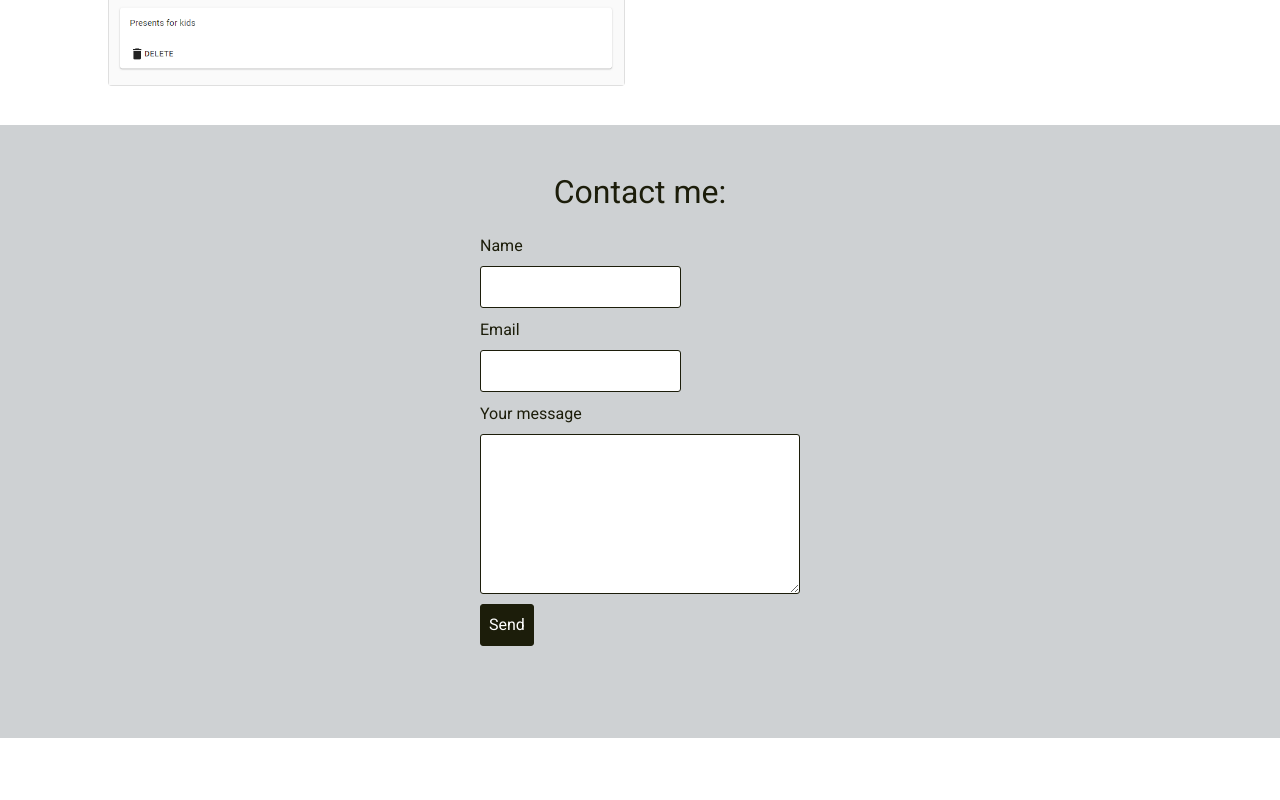
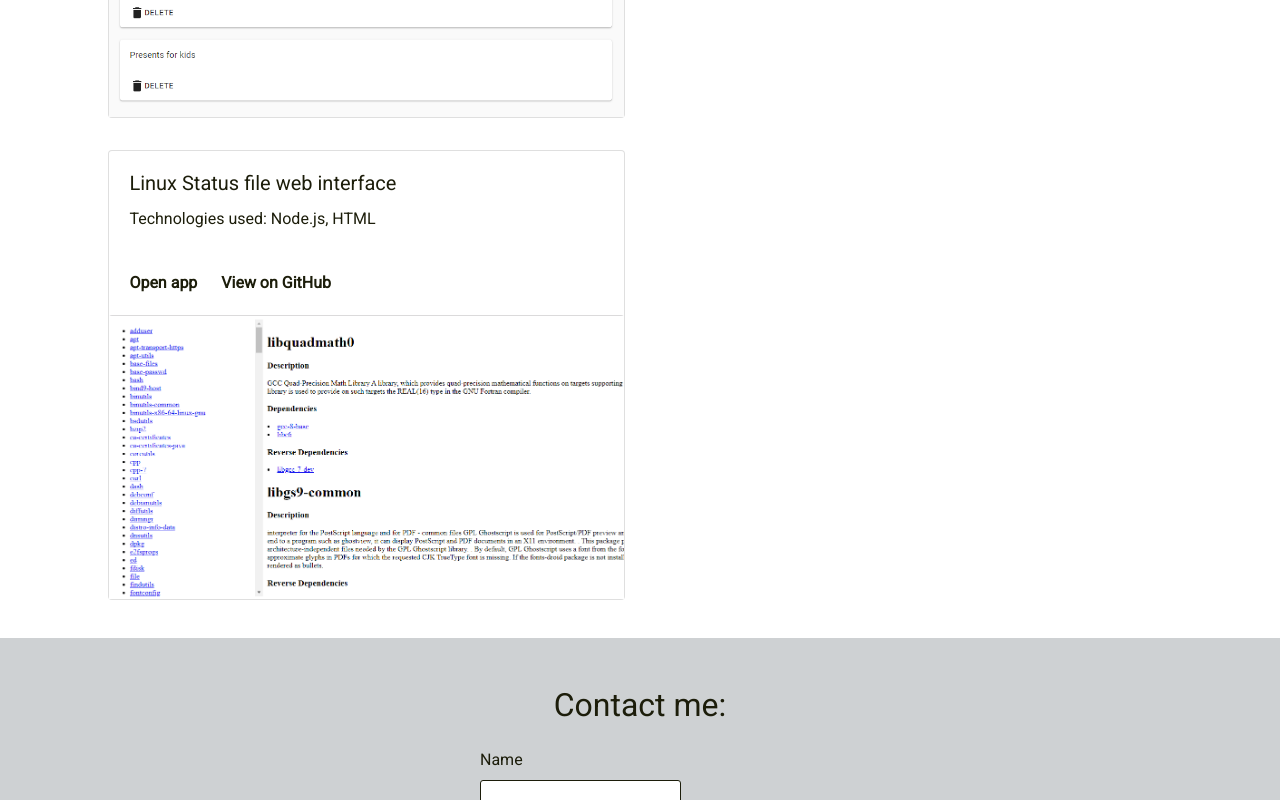
Before and after one commit to AnastasiiaAleksandrova/portfolio_project, a website: page content/index.html in a window 1280 px wide. Shown: the part 4205-5005 px from the top of the page. Before the commit the page ends 4943 px from the top, so only its background shows below. Drawn offline with nearby package versions, Linux system fonts and the light colour scheme.

Commit message:
new project

```diff
--- a/content/index.html
+++ b/content/index.html
@@ -171,9 +171,26 @@
                   <img src="img/file_upload.PNG" class="card-img-top" alt="screenshot">
                 </div>
           </div>
+        </div>
+        <div class="row">
+          <div class="col-sm">
+              <div class="card">
 
+                  <div class="card-body">
+                    <h5 class="card-title">Linux Status file web interface</h5>
+                    <p class="card-text">Technologies used: Node.js, HTML</p>
+                  </div>
+                  <div class="card-body">
+                    <a href="https://fathomless-ravine-74752.herokuapp.com/" class="card-link">Open app</a>
+                    <a href="https://github.com/AnastasiiaAleksandrova/parser" class="card-link">View on GitHub</a>
+                  </div>
+                  <img src="img/parser.PNG" class="card-img-top" alt="screenshot">
+                </div>
+          </div>
+          <div class="col-sm">
           </div>
         </div>
+      </div>
     </section>
 
     <section class="contact" id="contact">
--- a/content/style.css
+++ b/content/style.css
@@ -151,6 +151,10 @@ time {
 --------------------------------------------------*/
 .container {
   padding: 3%;
+}
+
+.row {
+  margin-top: 3%;
 }
 
 
```
Also changed, not shown: content/img/parser.PNG (added).
